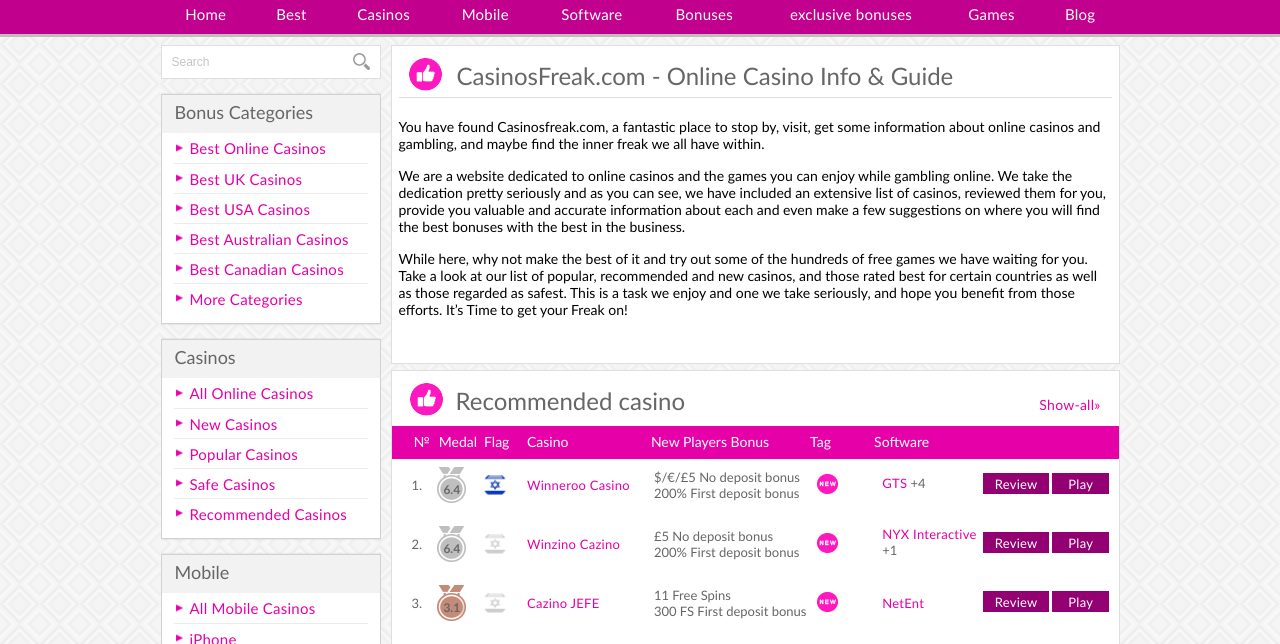
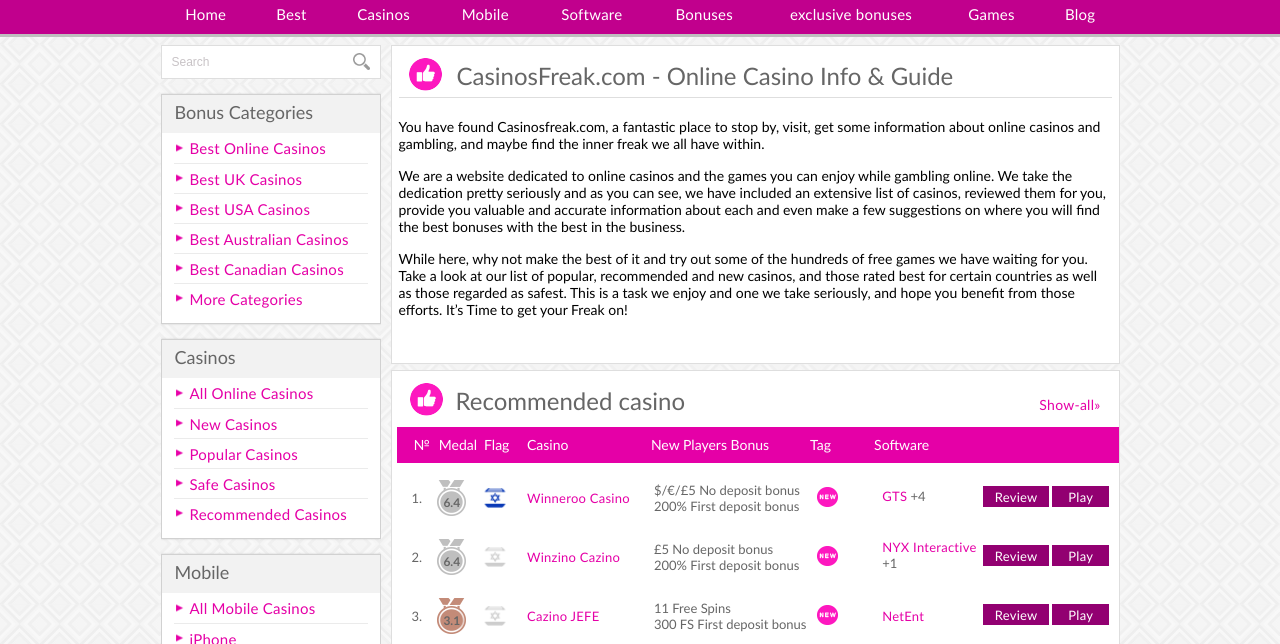
Before and after one commit to Web-Ares/casino_freak, a plain HTML site: page index.html in a window 1280 px wide. Shown: the part 156-800 px from the top of the page. Drawn offline with Linux system fonts and the light colour scheme.

Commit message:
guide_page comment 14.10.2015 11:45

```diff
--- a/css/main.css
+++ b/css/main.css
@@ -342,7 +342,7 @@ a:hover {
     color: #e500a7;
 }
 .content__item_table{
-    padding: 7px 0 16px;
+    padding: 7px 0 4px;
 }
 .content__item-icon_table {
     left: 9px;
@@ -383,9 +383,7 @@ a:hover {
     padding-bottom: 0px;
 }
 .item__table{
-    display: inline-block;
-    height: 23px;
-    background-color: #e500a7;
+    display:block;
     width: 100%;
     font-size: 10px;
     padding-left: 5px;
@@ -397,6 +395,8 @@ a:hover {
 }
 .item__table-header{
     margin-top: 5px;
+    height: 16px;
+    background-color: #e500a7;
 }
 .item__table-row{
     display:block;
@@ -1055,6 +1055,7 @@ input.aside__subscribe{
     }
     .title_guide{
         padding-left: 64px;
+        margin-bottom: 12px;
     }
     .guide_comments {
         padding-bottom: 13px;
@@ -1376,11 +1377,12 @@ input.aside__subscribe{
         margin-right: 0px;
     }
     .item__table-header{
+        height: 36px;
         padding-left: 17px;
+        padding-top: 7px;
     }
     .item__table{
-        height:33px;
-        font-size: 16px;
+       font-size: 16px;
     }
     .item__table-row{
         margin-left: 15px;
```
